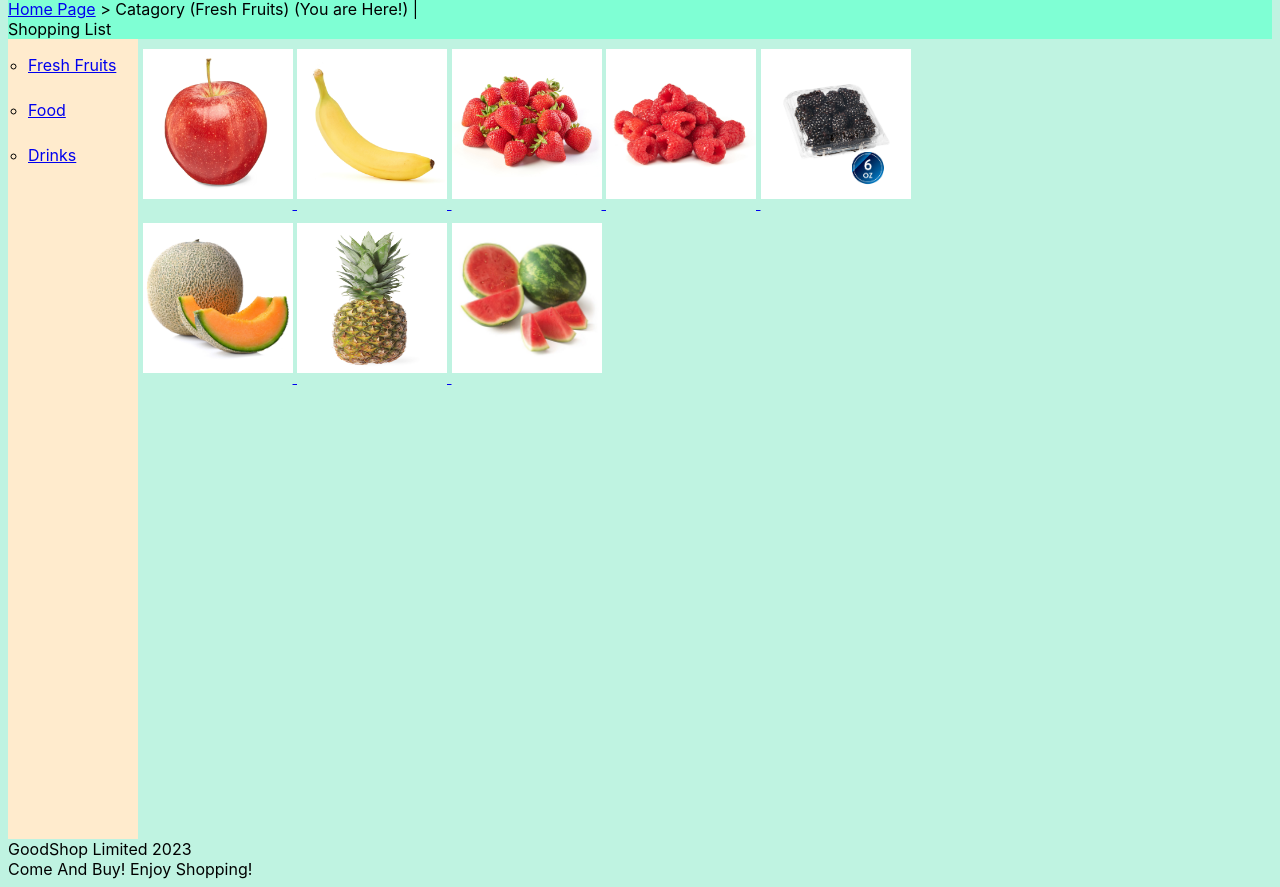
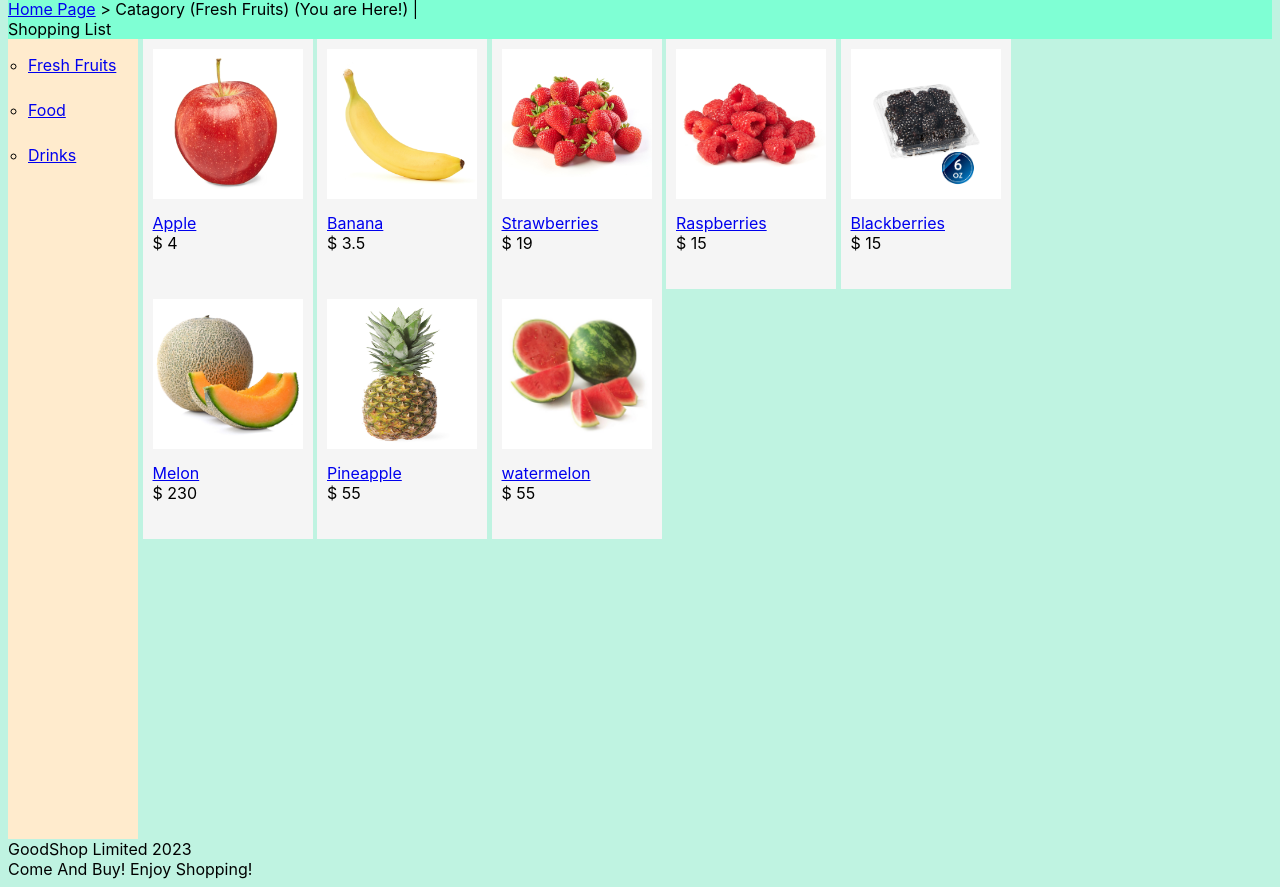
Before and after one commit to jeff4121336/a_g00d_shopping_website, a PHP site: page /Fruits.html in a window 1280 px wide. Shown: the part 206-1093 px from the top of the page. Run offline with PHP 8.4, Linux system fonts and the light colour scheme.

Commit message:
24/01/23 ver5.3

```diff
--- a/Fruits.html
+++ b/Fruits.html
@@ -13,7 +13,7 @@
         hi testing i am floatingbar.
     </div>
 
-    <div >
+    <div>
         <div> <!-- Row1 -->
             <header> Welcome to GoodShop! </header>
         </div>
@@ -42,37 +42,116 @@
                     </ul>
                 </nav>
             </div>
+
             <div class="ThumbnailCol"> <!-- Row3 Column2 -->
+
+                <div class="ThumbnailLayout">
+                    <div>
                     <a href="productpage/appinfo.html">
                         <img class="Thumbnail" src="ProdImg/apples.jpeg">
                     </a>
+                    </div>
+                    <div>
+                        <a href="productpage/appinfo.html"> Apple </a>
+                    </div>
+                    <div>
+                        $ 4
+                    </div>
+                </div>
+                <div class="ThumbnailLayout">
+                    <div>
                         <a href="productpage/baninfo.html">
                             <img class="Thumbnail" src="ProdImg/banana.jpeg">
                         </a>
+                    </div>
+                    <div>
+                        <a href="productpage/baninfo.html"> Banana </a>
+                    </div>
+                    <div>
+                        $ 3.5
+                    </div>
+                </div>
+                <div class="ThumbnailLayout">
+                    <div>
                         <a href="productpage/strinfo.html">
                             <img class="Thumbnail" src="ProdImg/strawberry.jpeg">
                         </a>
+                    </div>
+                    <div>
+                        <a href="productpage/strinfo.html"> Strawberries </a>
+                    </div>
+                    <div>
+                        $ 19
+                    </div>
+                </div>
+                <div class="ThumbnailLayout">
+                    <div>
                         <a href="productpage/rasinfo.html">
                             <img class="Thumbnail" src="ProdImg/Raspberry.jpeg">
                         </a>
+                    </div>
+                    <div>
+                        <a href="productpage/rasinfo.html"> Raspberries </a>
+                    </div>
+                    <div>
+                        $ 15
+                    </div>
+                </div>
+                <div class="ThumbnailLayout">
+                    <div>
                         <a href="productpage/blainfo.html">
                             <img class="Thumbnail" src="ProdImg/Blackberries.jpeg">
                         </a>
+                    </div>
+                    <div>
+                        <a href="productpage/blainfo.html"> Blackberries </a>
+                    </div>
+                    <div>
+                        $ 15
+                    </div>
+                </div>
+                <div class="ThumbnailLayout">
+                    <div>
                         <a href="productpage/melinfo.html">
                             <img class="Thumbnail" src="ProdImg/melon.jpeg">
                         </a>
+                    </div>
+                    <div>
+                        <a href="productpage/melinfo.html"> Melon </a>
+                    </div>
+                    <div>
+                        $ 230
+                    </div>
+                </div>
+                <div class="ThumbnailLayout">
+                    <div>
                         <a href="productpage/pininfo.html">
                             <img class="Thumbnail" src="ProdImg/pineapple.jpeg">
                         </a>
+                    </div>
+                    <div>
+                        <a href="productpage/pininfo.html"> Pineapple </a>
+                    </div>
+                    <div>
+                        $ 55
+                    </div>
+                </div>
+                <div class="ThumbnailLayout">
+                    <div>
                         <a href="productpage/watinfo.html">
                             <img class="Thumbnail" src="ProdImg/watermelon.jpeg">
                         </a>
                     </div>
-
-            <!-- Row3 Column3 Shopping List-->
+                <div>
+                    <a href="productpage/watinfo.html"> watermelon </a>
+                </div>
+                <div>
+                    $ 55
+                </div>
+                </div>
 
             </div>
-
+        </div>
     </div>
 
     <div>
--- a/web.css
+++ b/web.css
@@ -75,8 +75,9 @@ body {
 .ThumbnailLayout{
     display: inline-block;
     background-color: whitesmoke;
-    color: white;
+    color: black;
     font-size: 100%;
+    height: 250px;
     padding: 0px 10px 0px 10px;
 }
 
```
Also changed, not shown: Drinks.html (+23 -7 lines), Food.html (+43 -3 lines). Lines whose indentation alone changed are shown as unchanged.
